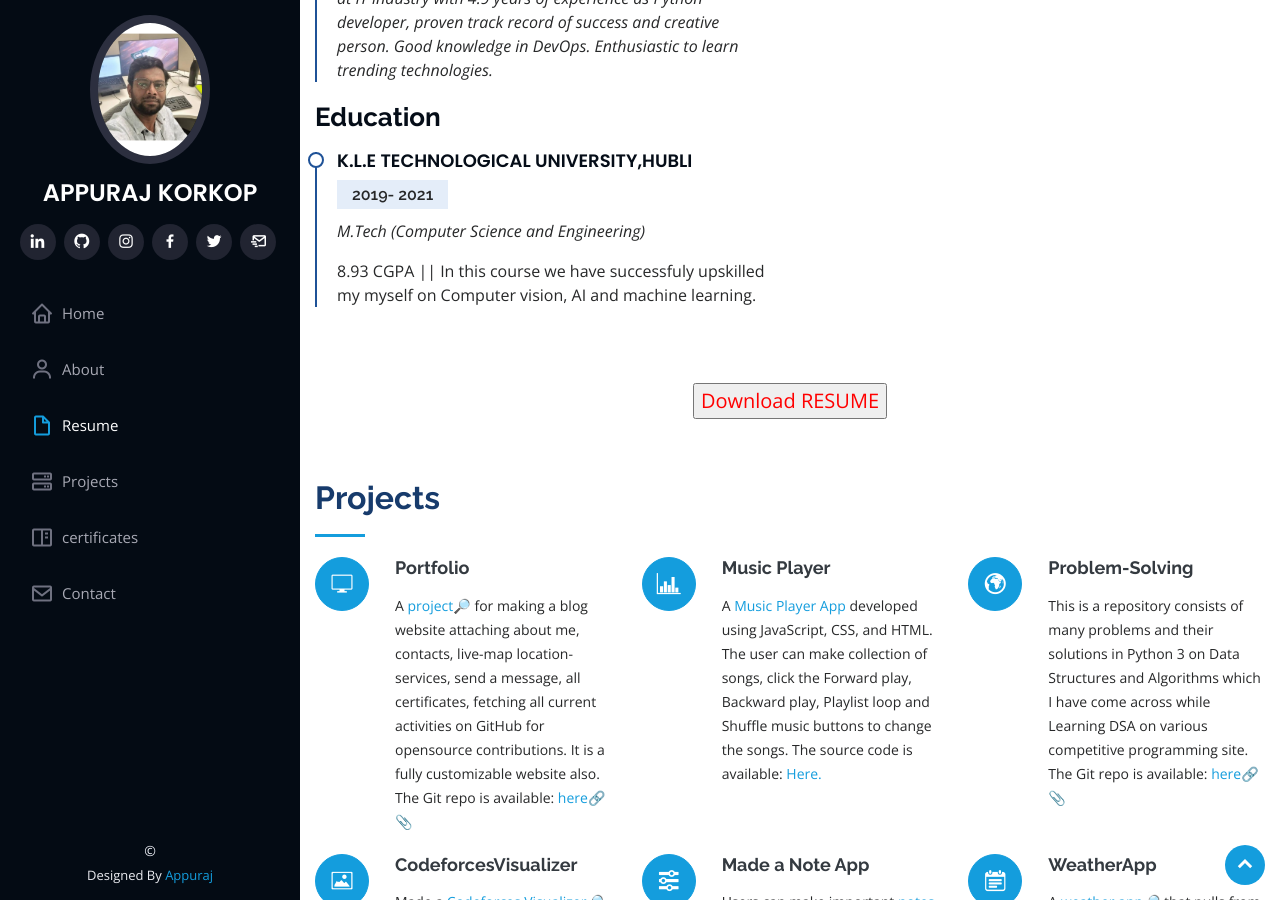
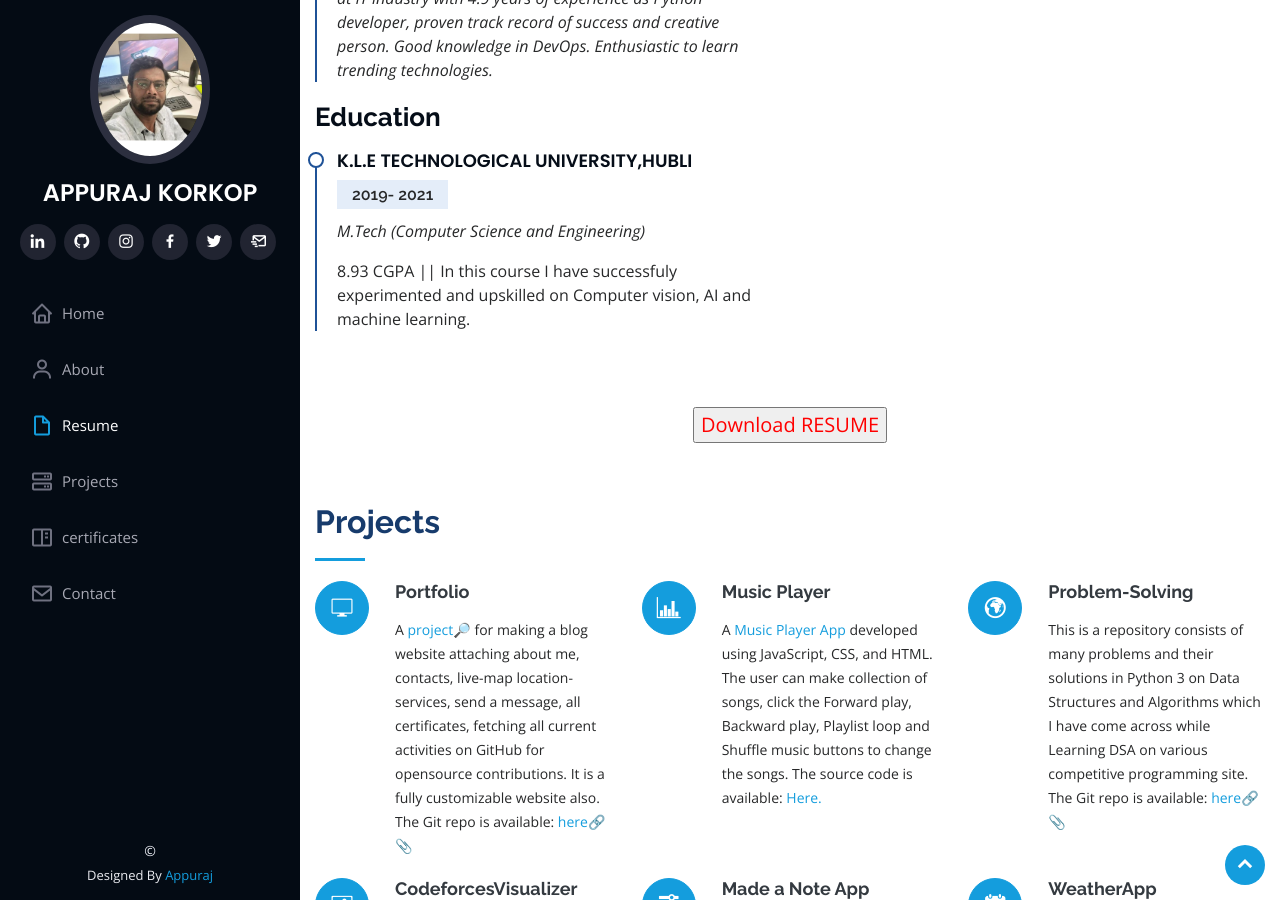
Before and after one commit to appurajk/appuraj.in, a Jekyll site: the page index.html, which Jekyll copies as it is, in a window 1280 px wide and 900 px high, scrolled down 2698 px. Built offline with Jekyll 4.4.1, drawn with Linux system fonts in a browser that asks for light colours.

Commit message:
Update index.html

```diff
--- a/index.html
+++ b/index.html
@@ -226,7 +226,7 @@ success and creative person. Good knowledge in DevOps. Enthusiastic to learn tre
               <h4>K.L.E Technological University,Hubli</h4>
               <h5>2019- 2021</h5>
               <p><em>M.Tech (Computer Science and Engineering)</em></p>
-              <p>8.93 CGPA     ||  In this course we have successfuly upskilled my myself on Computer vision, AI and machine learning. </p>
+              <p>8.93 CGPA     ||  In this course I have successfuly experimented and upskilled on Computer vision, AI and machine learning. </p>
             </div>
 
 
```
